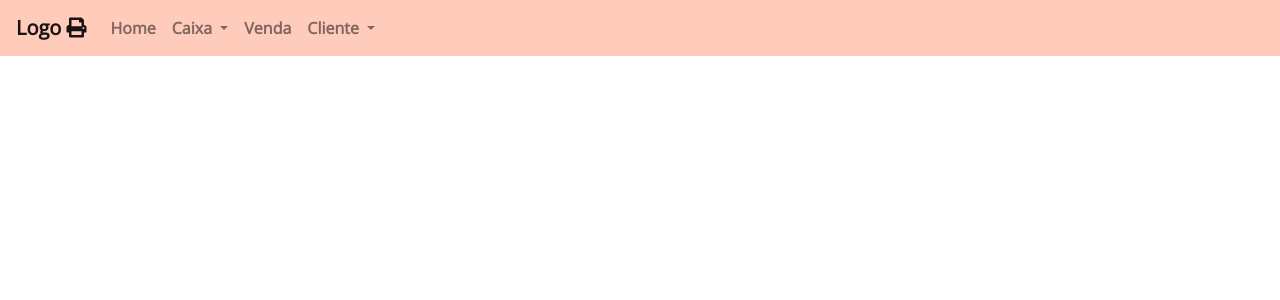
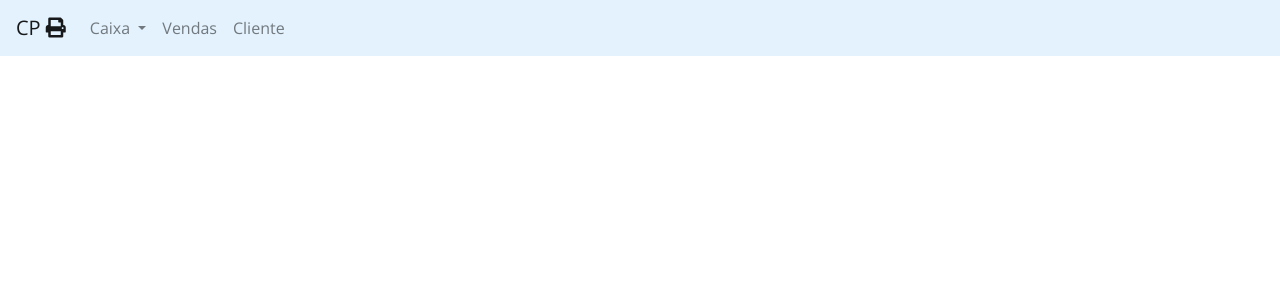
Before and after one commit to Sara01romao/inserir-php, a PHP site: page / in a window 1280 px wide. Shown: the top 300 px of the page. Run offline with PHP 8.4, Linux system fonts and the light colour scheme; some libraries are stand-ins or nearby versions.

Commit message:
add menu

```diff
--- a/view/lista_abertura.php
+++ b/view/lista_abertura.php
@@ -2,6 +2,8 @@
 <html lang="pt-br">
 <head>
 <?php include_once 'dependencias.php'; ?>
+	<?php include_once 'menu.php'; ?>
+
     <meta charset="UTF-8">
     <meta name="viewport" content="width=device-width, initial-scale=1.0">
 
--- a/view/lista_cliente.php
+++ b/view/lista_cliente.php
@@ -4,7 +4,9 @@
 <!DOCTYPE html>
 <html lang="pt-br">
 <head>
+
 <?php include_once 'dependencias.php'; ?>
+	<?php include_once 'menu.php'; ?>
     <meta charset="UTF-8">
     <meta name="viewport" content="width=device-width, initial-scale=1.0">
 
--- a/view/lista_fechamento.php
+++ b/view/lista_fechamento.php
@@ -2,6 +2,8 @@
 <html lang="pt-br">
 <head>
 <?php include_once 'dependencias.php'; ?>
+	<?php include_once 'menu.php'; ?>
+
     <meta charset="UTF-8">
     <meta name="viewport" content="width=device-width, initial-scale=1.0">
 
--- a/view/lista_sangria.php
+++ b/view/lista_sangria.php
@@ -2,6 +2,7 @@
 <html lang="pt-br">
 <head>
 <?php include_once 'dependencias.php'; ?>
+	<?php include_once 'menu.php'; ?>
     <meta charset="UTF-8">
     <meta name="viewport" content="width=device-width, initial-scale=1.0">
 
--- a/view/lista_venda2.php
+++ b/view/lista_venda2.php
@@ -1,6 +1,8 @@
 <!DOCTYPE html>
 <html lang="pt-br">
 <head>
+<?php include_once 'dependencias.php'; ?>
+	<?php include_once 'menu.php'; ?>
     <meta charset="UTF-8">
     <meta name="viewport" content="width=device-width, initial-scale=1.0">
     <link rel="stylesheet" href="https://maxcdn.bootstrapcdn.com/bootstrap/4.0.0/css/bootstrap.min.css" integrity="sha384-Gn5384xqQ1aoWXA+058RXPxPg6fy4IWvTNh0E263XmFcJlSAwiGgFAW/dAiS6JXm" crossorigin="anonymous">
@@ -9,7 +11,7 @@
     <link rel="stylesheet" href="https://stackpath.bootstrapcdn.com/font-awesome/4.7.0/css/font-awesome.min.css" integrity="sha384-wvfXpqpZZVQGK6TAh5PVlGOfQNHSoD2xbE+QkPxCAFlNEevoEH3Sl0sibVcOQVnN" crossorigin="anonymous">
 
     <link rel="stylesheet" href="style.css">
-    <title>Lista venda 2</title>
+    <title>Lista Venda </title>
 </head>
 <body>
 
@@ -17,7 +19,7 @@
 <div class="container" style="margin-top: 60px;">
 
 <h2 class="text-center">
-Lista venda 2 <i class="fa fa-list"></i>
+Lista Venda  <i class="fa fa-list"></i>
 	</h2><br>
 
 <h5 class="text-right">
--- a/view/menu.php
+++ b/view/menu.php
@@ -1,57 +1,78 @@
-<?php
+<meta charset="UTF-8">
 
-include_once 'dependencias.php';
-?>
+<!-- Titulo e Icone - HEAD -->
+<title>CRUD - Udemy</title>
 
-<!DOCTYPE html>
-<html lang="en">
-<head>
-  <meta charset="UTF-8">
-  <meta name="viewport" content="width=device-width, initial-scale=1.0">
-  <title>Document</title>
-</head>
-<body>
-<nav class="navbar navbar-expand-lg navbar-light" style= "background: #ffccbc;  font-weight: bold; ">
+<link rel="shortcut icon" href="images/icon.png" type="image/x-icon">
+
+<!-- CDN's -->
+
+<!-- Bootstrap 4 -->
+<link rel="stylesheet" href="https://maxcdn.bootstrapcdn.com/bootstrap/4.0.0/css/bootstrap.min.css" integrity="sha384-Gn5384xqQ1aoWXA+058RXPxPg6fy4IWvTNh0E263XmFcJlSAwiGgFAW/dAiS6JXm" crossorigin="anonymous">
+
+<!-- js Bootstrap -->
+<script src="https://code.jquery.com/jquery-3.2.1.slim.min.js" integrity="sha384-KJ3o2DKtIkvYIK3UENzmM7KCkRr/rE9/Qpg6aAZGJwFDMVNA/GpGFF93hXpG5KkN" crossorigin="anonymous"></script>
+<script src="https://cdnjs.cloudflare.com/ajax/libs/popper.js/1.12.9/umd/popper.min.js" integrity="sha384-ApNbgh9B+Y1QKtv3Rn7W3mgPxhU9K/ScQsAP7hUibX39j7fakFPskvXusvfa0b4Q" crossorigin="anonymous"></script>
+<script src="https://maxcdn.bootstrapcdn.com/bootstrap/4.0.0/js/bootstrap.min.js" integrity="sha384-JZR6Spejh4U02d8jOt6vLEHfe/JQGiRRSQQxSfFWpi1MquVdAyjUar5+76PVCmYl" crossorigin="anonymous"></script>
+
+<!-- Fontawesome 5 -->
+<link rel="stylesheet" href="https://use.fontawesome.com/releases/v5.1.0/css/all.css" integrity="sha384-lKuwvrZot6UHsBSfcMvOkWwlCMgc0TaWr+30HWe3a4ltaBwTZhyTEggF5tJv8tbt" crossorigin="anonymous">
+
+<!-- GoogleFonts - OpenSans -->
+<link href="https://fonts.googleapis.com/css?family=Open+Sans" rel="stylesheet">
+
+
+
+<!-- Menu -->
+
+<nav class="navbar navbar-expand-lg navbar-light " style="background-color:#e3f2fd ;">
   <button class="navbar-toggler" type="button" data-toggle="collapse" data-target="#navbarTogglerDemo03" aria-controls="navbarTogglerDemo03" aria-expanded="false" aria-label="Toggle navigation">
     <span class="navbar-toggler-icon"></span>
   </button>
-  <a class="navbar-brand" href="#">Logo <i class="fa fa-print"></i> </a>
+  <a class="navbar-brand" href="#">CP
+  <i class="fa fa-print"></i>
+  </a>
 
   <div class="collapse navbar-collapse" id="navbarTogglerDemo03">
     <ul class="navbar-nav mr-auto mt-2 mt-lg-0">
-      <li class="nav-item ">
-        <a class="nav-link" href="index.php">Home <span class="sr-only"></span></a>
-      </li>
+
+
       <li class="nav-item dropdown">
         <a class="nav-link dropdown-toggle" href="#" id="navbarDropdown" role="button" data-toggle="dropdown" aria-haspopup="true" aria-expanded="false">
           Caixa
         </a>
         <div class="dropdown-menu  " aria-labelledby="navbarDropdown">
-          <a class="dropdown-item" href="view/lista_abertura.php">Abertura</a>
+          <a class="dropdown-item" href="lista_abertura.php">Abertura</a>
           <div class="dropdown-divider"></div>
-          <a class="dropdown-item" href="view/lista_sangria.php">Sangria</a>
+          <a class="dropdown-item" href="lista_sangria.php">Sangria</a>
           <div class="dropdown-divider"></div>
-          <a class="dropdown-item" href="view/lista_fechamento.php">Fechamento</a>
+          <a class="dropdown-item" href="lista_fechamento.php">Fechamento</a>
         </div>
       </li>
+	  <li class="nav-item">
+        <a class="nav-link " href="lista_venda2.php">Vendas</a>
+      </li>
+
       <li class="nav-item">
-        <a class="nav-link" href="lista_venda">Venda</a>
-      </li>
-      <li class="nav-item dropdown">
-        <a class="nav-link dropdown-toggle" href="#" id="navbarDropdown" role="button" data-toggle="dropdown" aria-haspopup="true" aria-expanded="false">
-          Cliente
-        </a>
-        <div class="dropdown-menu  " aria-labelledby="navbarDropdown">
-          <a class="dropdown-item" href="lista_cliente.php">Lista Cliente</a>
-          <div class="dropdown-divider"></div>
-          <a class="dropdown-item" href="cadastrar_cliente.php">Adicionar Cliente</a>
-
-        </div>
+        <a class="nav-link " href="lista_cliente.php">Cliente</a>
       </li>
 
 
+
+
+
   </div>
+</nav>
 
-</nav>
-</body>
-</html>
+
+<style type="text/css">
+
+
+
+h2 {
+
+	margin: 50px;
+}
+
+
+</style>
```
